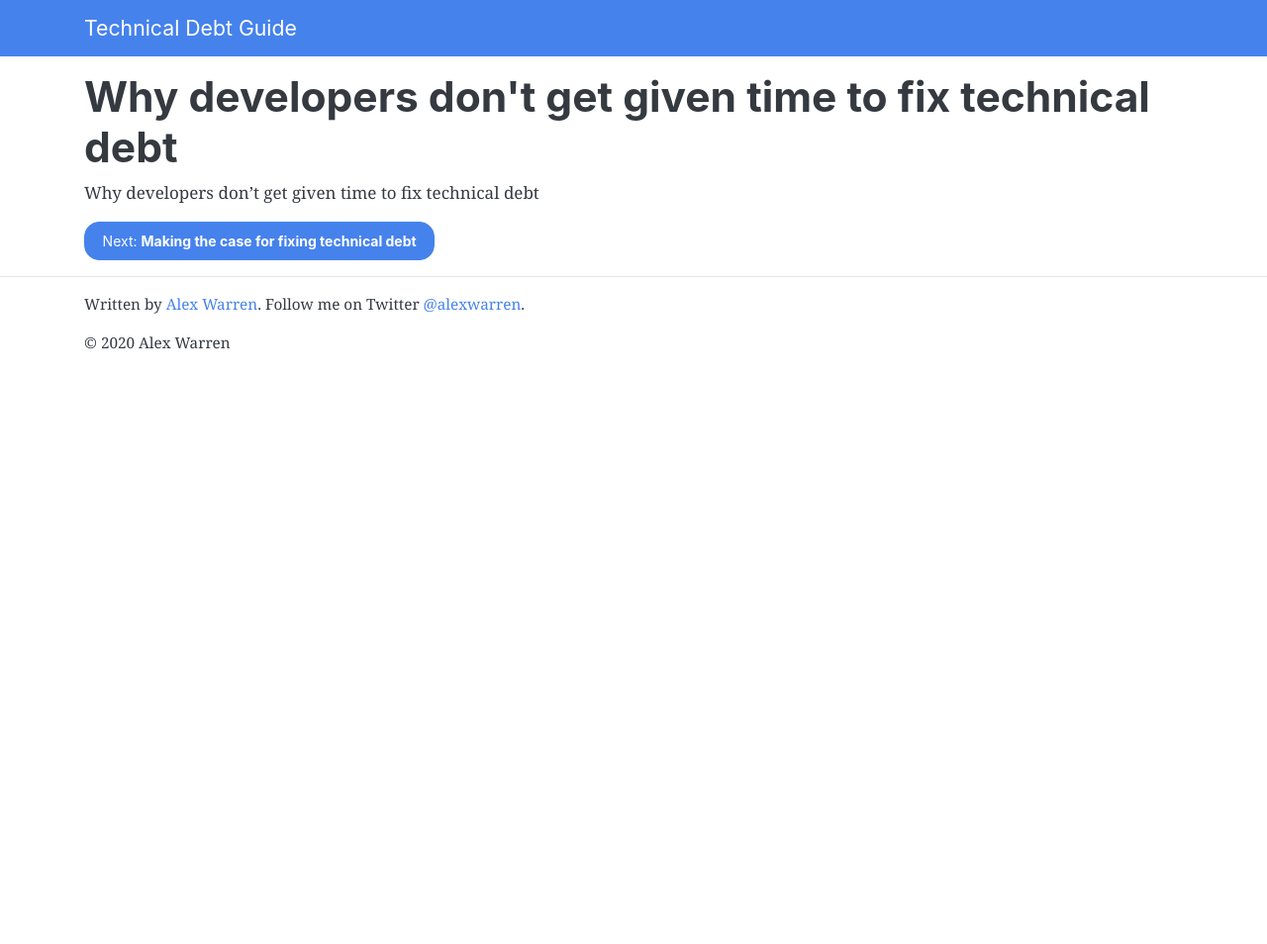
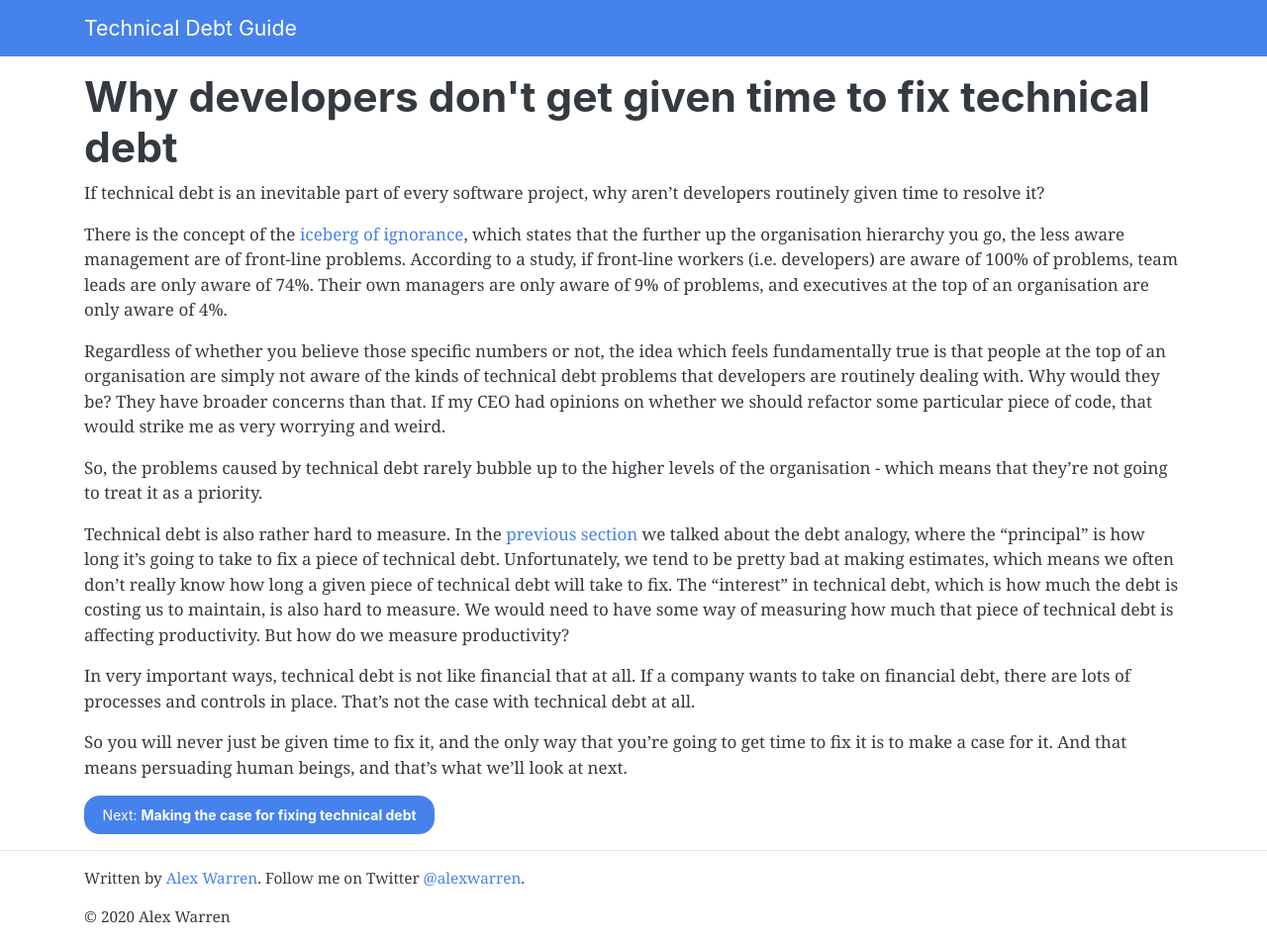
Before and after one commit to alexwarren/techdebtguide, a Jekyll site: the page built from articles/why-developers-dont-get-time-to-fix-technical-debt.md, in a window 1280 px wide and 954 px high. Shown: the whole window at 99% size. Built offline with Jekyll 4.4.1, drawn with Linux system fonts in a browser that asks for light colours.

Commit message:
Update why-developers-dont-get-time-to-fix-technical-debt.md

```diff
--- a/articles/why-developers-dont-get-time-to-fix-technical-debt.md
+++ b/articles/why-developers-dont-get-time-to-fix-technical-debt.md
@@ -4,4 +4,16 @@ title: Why developers don't get given time to fix technical debt
 permalink: why-developers-dont-get-time-to-fix-technical-debt
 ---
 
-Why developers don't get given time to fix technical debt
+If technical debt is an inevitable part of every software project, why aren't developers routinely given time to resolve it?
+
+There is the concept of the [iceberg of ignorance](https://corporate-rebels.com/iceberg-of-ignorance/), which states that the further up the organisation hierarchy you go, the less aware management are of front-line problems. According to a study, if front-line workers (i.e. developers) are aware of 100% of problems, team leads are only aware of 74%. Their own managers are only aware of 9% of problems, and executives at the top of an organisation are only aware of 4%.
+
+Regardless of whether you believe those specific numbers or not, the idea which feels fundamentally true is that people at the top of an organisation are simply not aware of the kinds of technical debt problems that developers are routinely dealing with. Why would they be? They have broader concerns than that. If my CEO had opinions on whether we should refactor some particular piece of code, that would strike me as very worrying and weird.
+
+So, the problems caused by technical debt rarely bubble up to the higher levels of the organisation - which means that they're not going to treat it as a priority.
+
+Technical debt is also rather hard to measure. In the [previous section](/why-fix-technical-debt) we talked about the debt analogy, where the "principal" is how long it's going to take to fix a piece of technical debt. Unfortunately, we tend to be pretty bad at making estimates, which means we often don't really know how long a given piece of technical debt will take to fix. The "interest" in technical debt, which is how much the debt is costing us to maintain, is also hard to measure. We would need to have some way of measuring how much that piece of technical debt is affecting productivity. But how do we measure productivity?
+
+In very important ways, technical debt is not like financial that at all. If a company wants to take on financial debt, there are lots of processes and controls in place. That's not the case with technical debt at all.
+
+So you will never just be given time to fix it, and the only way that you're going to get time to fix it is to make a case for it. And that means persuading human beings, and that's what we'll look at next.
```
